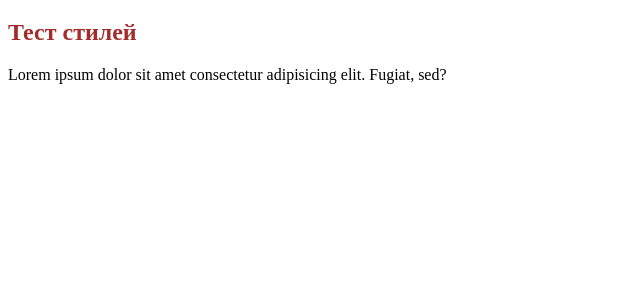
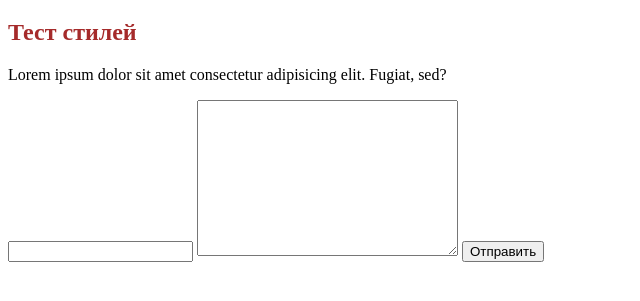
Before and after one commit to KopanevIlya/test39, a plain HTML site: page index.html in a window 1280 px wide. Shown: the part 61-362 px from the top of the page, without its empty margins (0-640 px from the left). Drawn offline with Linux system fonts and the light colour scheme.

Commit message:
добавили форму

```diff
--- a/index.html
+++ b/index.html
@@ -10,5 +10,10 @@
     <h1>hi, github</h1>
     <h2>Тест стилей</h2>
     <p>Lorem ipsum dolor sit amet consectetur adipisicing elit. Fugiat, sed?</p>
+    <form action="">
+        <input type="text">
+        <textarea name="" id="" cols="30" rows="10"></textarea>
+        <input type="submit" value="Отправить">
+    </form>
 </body>
 </html>
```
